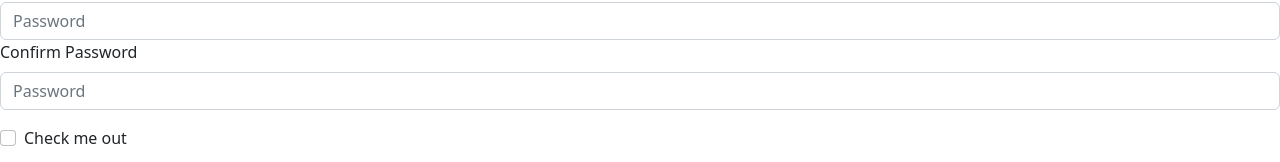
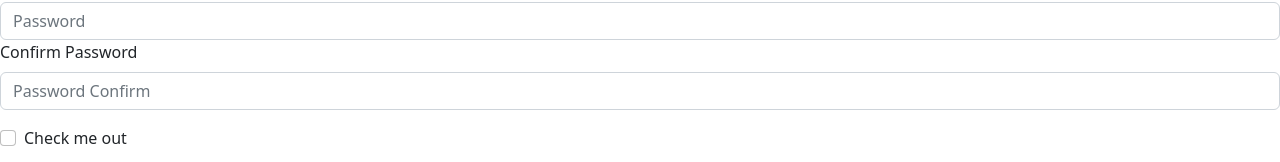
Before and after one commit to Fortunate05/FortunateLogin_Register-React, a React (Vite) app in the folder Ntwanano/: page /Register in a window 1280 px wide. Shown: the part 242-404 px from the top of the page. Built offline with nearby package versions, Linux system fonts and the light colour scheme.

Commit message:
enter text input

```diff
--- a/Ntwanano/src/Pages/Register.jsx
+++ b/Ntwanano/src/Pages/Register.jsx
@@ -17,9 +17,9 @@ function Register() {
 
         <Form.Group className="mb-3" controlId="formBasicPassword">
           <Form.Label>Password</Form.Label>
-          <Form.Control type="Confirm" placeholder="Password" />
+          <Form.Control type="Password" placeholder="Password" />
           <Form.Label>Confirm Password</Form.Label>
-          <Form.Control type="password" placeholder="Password" />
+          <Form.Control type="password Confirm" placeholder="Password Confirm" />
         </Form.Group>
         <Form.Group className="mb-3" controlId="formBasicCheckbox">
           <Form.Check type="checkbox" label="Check me out" />
```
